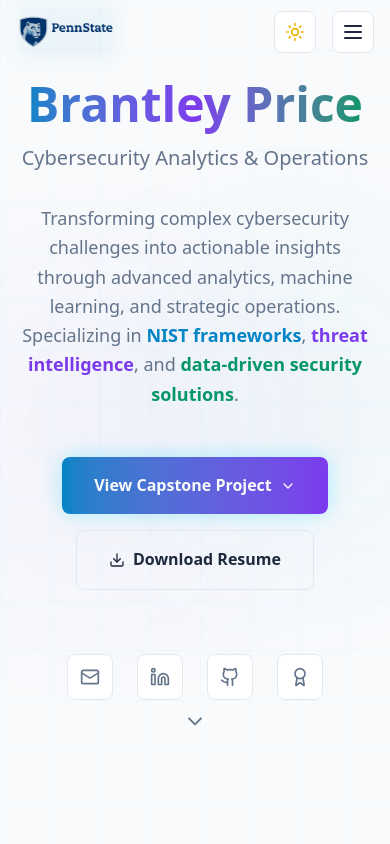
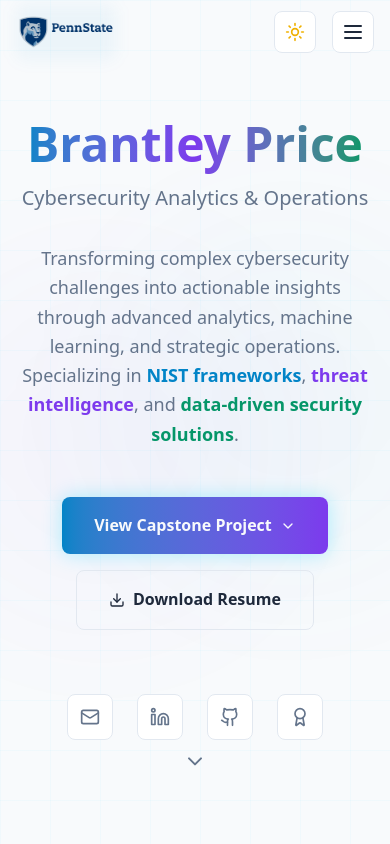
Before and after one commit to CrowdPlzr/capstone-project, a Next.js app: page / in a window 390 px wide. Shown: the top 844 px of the page. Built offline with nearby package versions, Linux system fonts and the light colour scheme.

Commit message:
Fix mobile navigation overlap - add top padding to Hero section

```diff
--- a/src/components/layout/Hero.tsx
+++ b/src/components/layout/Hero.tsx
@@ -12,7 +12,7 @@
   };
 
   return (
-    <section id="home" className="min-h-screen flex items-center justify-center relative overflow-hidden">
+    <section id="home" className="min-h-screen flex items-center justify-center relative overflow-hidden pt-20 md:pt-0">
       {/* Animated background elements */}
       <div className="absolute inset-0 overflow-hidden">
         <div className="absolute top-1/4 left-1/4 w-96 h-96 bg-neon-blue/5 rounded-full blur-3xl animate-pulse"></div>
```
